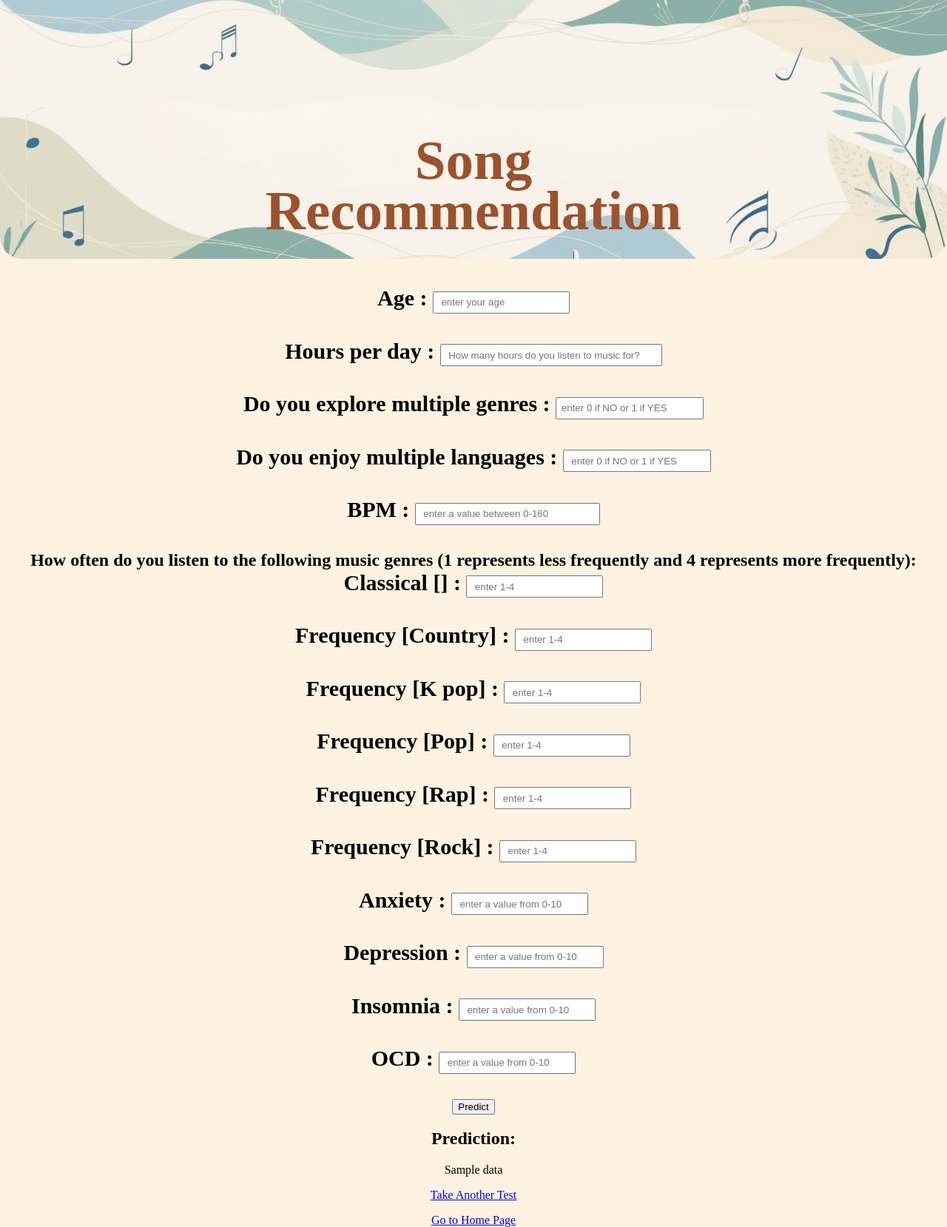
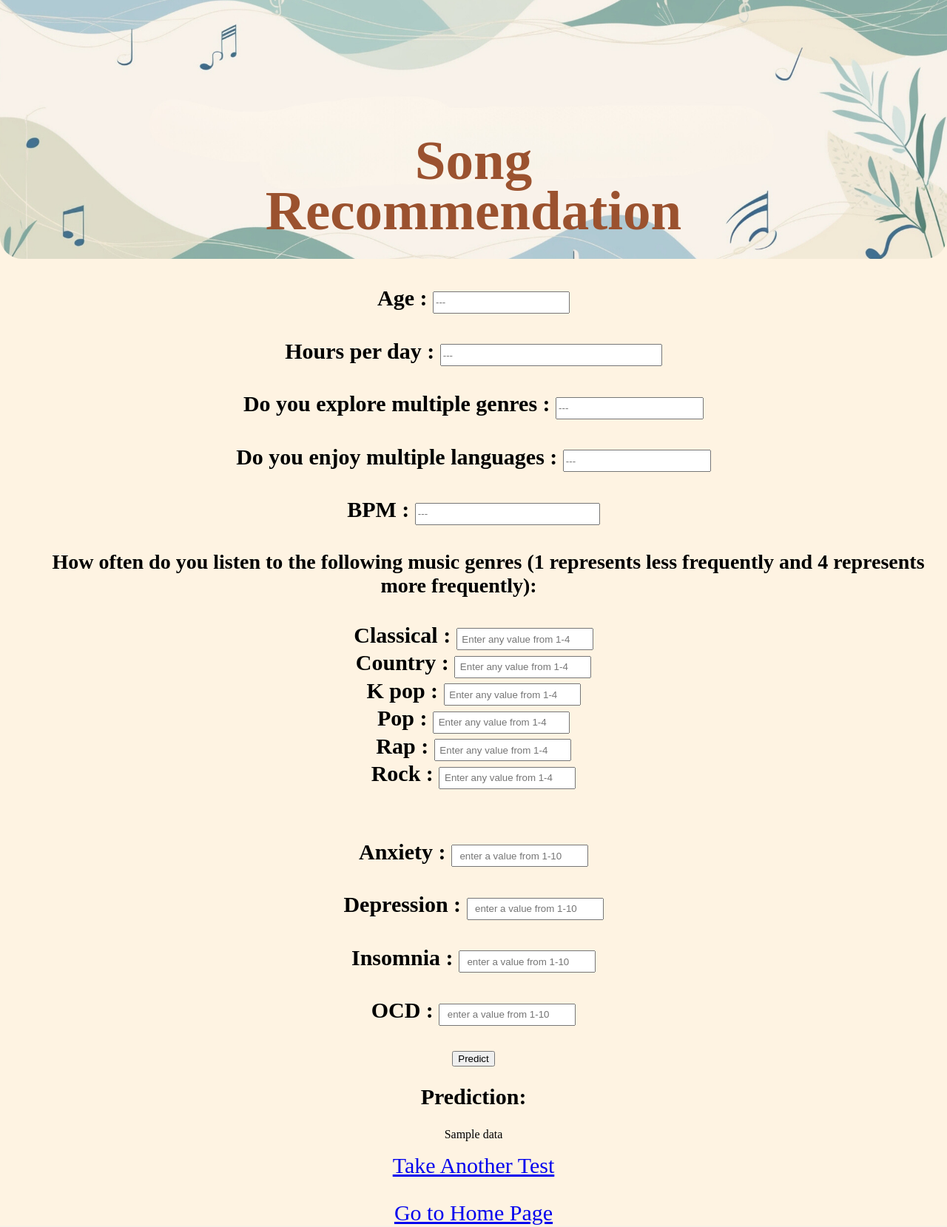
Before and after one commit to AnkitaSatapathy/Moodify, a Flask app: template INTEGRATION/templates/song.html in a window 1280 px wide. Shown: the whole page at 74% size. Run offline with Flask 3, Linux system fonts and the light colour scheme; the template is opened without the code that fills it: most values are stand-ins (such as "Sample title", 1, 10 or a date in 2020); parts of the project's set-up code (start-up, migrations or seed data) failed here and were passed over.

Commit message:
Updated song.html

```diff
--- a/INTEGRATION/templates/song.html
+++ b/INTEGRATION/templates/song.html
@@ -2,12 +2,12 @@
 <head>
     <meta charset="UTF-8">
     <meta name="viewport" content="width=device-width, initial-scale=1.0">
-    <title>Gradient Background</title>
+    <title>Song Recommendation</title>
     <style>
         body {
-            background: #FEF3E2; /* Blueish green gradient */
+            background: #FEF3E2;
             height: 100vh;
-            margin: 0; /* Removes any default margin */
+            margin: 0;
         }
         img {
             width: 100%;
@@ -24,42 +24,90 @@
             text-align: center;
             line-height: 0.9;
         }
-
+        .text-black{
+            font-size: 30px;
+        }
+        .popup {
+            display: none;
+            background-color: #fff;
+            border: 1px solid #ccc;
+            padding: 5px;
+            font-size: 16px;
+            position: center;
+            z-index: 999;
+            width: 50%;
+        }
     </style>
 </head>
 <body>
 
-    <img src="http://127.0.0.1:5000/static/pic.jpg" alt="Banner Image" style = "border-bottom-left-radius: 30px; border-bottom-right-radius: 30px;">
+    <img src="http://127.0.0.1:5000/static/pic.jpg" alt="Banner Image" style="border-bottom-left-radius: 30px; border-bottom-right-radius: 30px;">
 
     <center><br>
         <h1 style="font-size: 75px;">Song Recommendation</h1><br>
-            <form method="POST" action="{{ url_for('song') }}">
-                <b style="font-size: 30px;"> Age : <input type="text" name='a' placeholder="  enter your age" style="height: 30px;"> <br><br>
-                    Hours per day : <input type="text" name='b' placeholder="  How many hours do you listen to music for?" style="height: 30px; width: 300px" > <br><br>
-                    Do you explore multiple genres : <input type="text" name='c' placeholder=" enter 0 if NO or 1 if YES" style="height: 30px; width: 200px"> <br><br>
-                    Do you enjoy multiple languages : <input type="text" name='d' placeholder="  enter 0 if NO or 1 if YES" style="height: 30px; width: 200px"> <br><br>
-                    BPM : <input type="text" name='e' placeholder="  enter a value between 0-160" style="height: 30px; width: 250px"> <br><br>
-                    <a style="padding-left: 40px; padding-right: 40px; font-size: 24px;">
-                        How often do you listen to the following music genres (1 represents less frequently and 4 represents more frequently):
-                    </a><br>
-                    Classical [] : <input type="text" name='f' placeholder="  enter 1-4" style="height: 30px;">
-                    <br><br>
-                    Frequency [Country] : <input type="text" name='g' placeholder="  enter 1-4" style="height: 30px;"> <br><br>
-                    Frequency [K pop] : <input type="text" name='h' placeholder="  enter 1-4" style="height: 30px;"> <br><br>
-                    Frequency [Pop] : <input type="text" name='i' placeholder="  enter 1-4" style="height: 30px;"> <br><br>
-                    Frequency [Rap] : <input type="text" name='j' placeholder="  enter 1-4" style="height: 30px;"> <br><br>
-                    Frequency [Rock] : <input type="text" name='k' placeholder="  enter 1-4" style="height: 30px;"> <br><br>
-                    Anxiety : <input type="text" name='l' placeholder="  enter a value from 0-10" style="height: 30px;"> <br><br>
-                    Depression : <input type="text" name='m' placeholder="  enter a value from 0-10" style="height: 30px;"> <br><br>
-                    Insomnia : <input type="text" name='n' placeholder="  enter a value from 0-10" style="height: 30px;"> <br><br>
-                    OCD : <input type="text" name='o' placeholder="  enter a value from 0-10" style="height: 30px;"> <br><br></b>
-                <input type="submit" value='Predict'>
-            </form>
-        <h2> Prediction: </h2>
-            <p>{{ data }}</p> <!-- Display prediction result -->
+        <form method="POST" action="{{ url_for('song') }}">
+            <b style="font-size: 30px;">
+                Age : <input type="text" name="a" placeholder="---" style="height: 30px;">
+                <span class="popup" id="age-popup">Enter your age in years.</span>
+                <br><br>
+                Hours per day : <input type="text" name="b" placeholder="---" style="height: 30px; width: 300px;">
+                <span class="popup" id="hours-popup">Please specify the number of hours you listen to music daily.</span>
+                <br><br>
+                Do you explore multiple genres : <input type="text" name="c" placeholder="---" style="height: 30px; width: 200px;">
+                <span class="popup" id="genres-popup">Enter 1 if you listen to various genres, 0 if you don't.</span>
+                <br><br>
+                Do you enjoy multiple languages : <input type="text" name='d' placeholder="---" style="height: 30px; width: 200px">
+                <span class="popup" id="genres-popup">Enter 1 if you listen to multiple lanuages, 0 if you don't.</span>
+                <br><br>
+                BPM : <input type="text" name='e' placeholder="---" style="height: 30px; width: 250px">
+                <span class="popup" id="genres-popup">Enter a value from 1-160.</span>
+                <br><br>
+                <a style="padding-left: 40px; padding-right: 40px; font-size: 28px;">
+                    How often do you listen to the following music genres (1 represents less frequently and 4 represents more frequently):
+                </a><br><br>
+                Classical : <input type="text" name='f' placeholder=" Enter any value from 1-4" style="height: 30px;">
+                <span class="popup" id="genres-popup">Examples : Albela Sajan by Shankar Mahadevan, Kavita Krishnamurthy, Clair de Lune by Claude Debussy.</span><br>
+                Country : <input type="text" name='g' placeholder=" Enter any value from 1-4" style="height: 30px;">
+                <span class="popup" id="genres-popup">Examples : Phir Se Udd Chala by Mohit Chauhan, You Belong With Me by Taylor Swift.</span><br>
+                K pop : <input type="text" name='h' placeholder=" Enter any value from 1-4" style="height: 30px;">
+                <span class="popup" id="genres-popup">Examples : Boy With Luv by BTS, Gangnam Style by PSY.</span><br>
+                Pop : <input type="text" name='i' placeholder=" Enter any value from 1-4" style="height: 30px;">
+                <span class="popup" id="genres-popup">Examples : Tum Hi Ho by Arijit Singh, Shape Of You by Ed Sheeran.</span><br>
+                Rap : <input type="text" name='j' placeholder=" Enter any value from 1-4" style="height: 30px;">
+                <span class="popup" id="genres-popup">Examples : Apna time aayega by Ranveer Singh, Lose Yourself by Eminem.</span><br>
+                Rock : <input type="text" name='k' placeholder=" Enter any value from 1-4" style="height: 30px;">
+                <span class="popup" id="genres-popup">Examples : Sadda Haq by Mohit Chauhan, Bohemian Rhapsody by Queen.</span><br><br><br>
+                Anxiety : <input type="text" name='l' placeholder="  enter a value from 1-10" style="height: 30px;">
+                <span class="popup" id="genres-popup">How anxious are you on a scale of 1 to 10, where 1 means no anxiety at all, and 10 represents extreme anxiety.</span> <br><br>
+                Depression : <input type="text" name='m' placeholder="  enter a value from 1-10" style="height: 30px;">
+                <span class="popup" id="genres-popup">How depressed are you on a scale of 1 to 10, where 1 means no anxiety at all, and 10 represents extreme anxiety..</span> <br><br>
+                Insomnia : <input type="text" name='n' placeholder="  enter a value from 1-10" style="height: 30px;">
+                <span class="popup" id="genres-popup">Rate your insomnia on a scale of 1 to 10, where 1 means no anxiety at all, and 10 represents extreme anxiety.</span> <br><br>
+                OCD : <input type="text" name='o' placeholder="  enter a value from 1-10" style="height: 30px;">
+                <span class="popup" id="genres-popup">Rate your OCD on a scale of 1 to 10, where 1 means no anxiety at all, and 10 represents extreme anxiety.</span> <br><br>
+                </b>
 
-            <a href="http://127.0.0.1:5000/">Take Another Test</a>
-            <p class="text-black"></p> <a href="http://127.0.0.1:5500/INTEGRATION/templates/index.html" class="text-black underline">Go to Home Page</a>
+                <input type="submit" value='Predict' class="bg-black text-white py-2 px-4 rounded">
+        </form>
+
+        <script>
+            const inputFields = document.querySelectorAll('input[type="text"]');
+            const popups = document.querySelectorAll('.popup');
+
+            inputFields.forEach((input, index) => {
+                input.addEventListener('focus', () => {
+                    popups[index].style.display = 'block';
+                });
+                input.addEventListener('blur', () => {
+                    popups[index].style.display = 'none';
+                });
+            });
+        </script>
+    <h2 class="text-black font-playfair-display"> Prediction: </h2>
+    <p>{{ data }}</p> <!-- Display prediction result -->
+
+    <a href="http://127.0.0.1:5000/" class="text-black underline">Take Another Test</a>
+    <p class="text-black"></p> <a href="http://127.0.0.1:5500/INTEGRATION/templates/index.html" class="text-black underline">Go to Home Page</a>
     </center>
 </body>
 </html>
```
